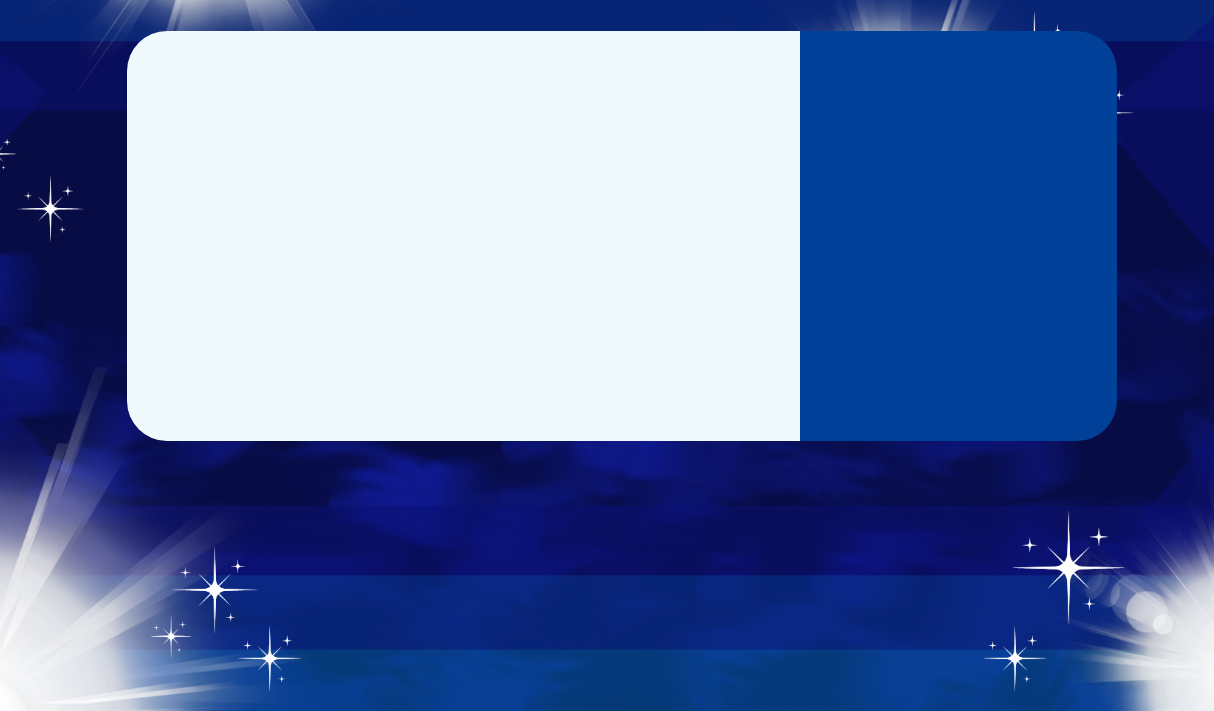
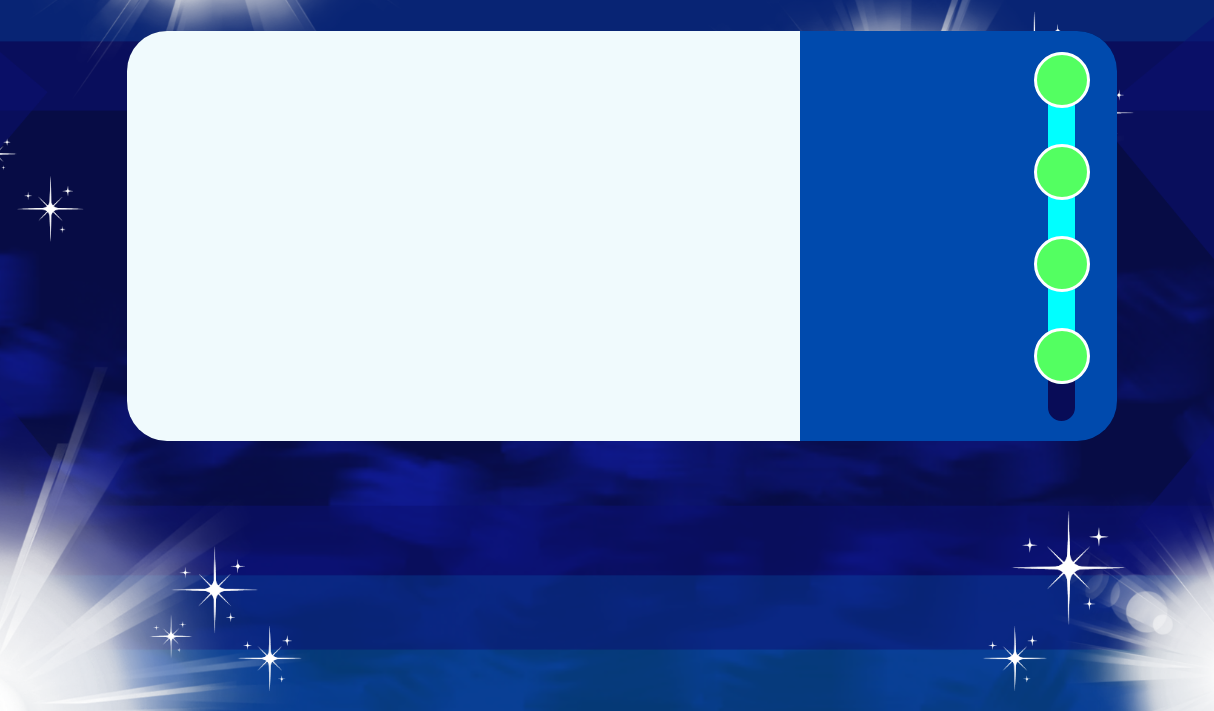
Before and after one commit to SuzanneA-lab/Study-Timer-Project, an Electron app: page checklist.html in a window 1214 px wide. Shown: the part 89-800 px from the top of the page. Drawn offline with nearby package versions, Linux system fonts and the light colour scheme.

Commit message:
Design: Started building out progress bar design

```diff
--- a/checklist.html
+++ b/checklist.html
@@ -140,13 +140,27 @@
 
             </div>
         -->
+
 <div id="centeredelements2">
             <div id ="challengesbox">
                 <div id="tasksbg">
                 <!--
                 <h1>Challenges</h1>-->
                 </div>
-                <div id="progressbarbg"></div>
+                <div id="progressbarbg">
+                    <div id="pbcontainer">
+                        <div id="pbline">
+                            <div id = "pbcirclecontainer">
+                                <div class="pbcircle" id="circle4"></div>
+                                <div class="pbcircle" id="circle3"></div>
+                                <div class="pbcircle" id="circle2"></div>
+                                <div class="pbcircle" id="circle1"></div>
+                            </div>
+
+                            <div id="pbinnerbar"></div>
+                        </div>
+                    </div>
+                </div>
             </div>
 </div>
 
--- a/style.css
+++ b/style.css
@@ -403,13 +403,75 @@ a{
 }
 
 #progressbarbg{
-    background-color: rgb(0, 64, 153);
+    background-color: #004aad;
     height: 100%;
     width: 32%;
     position: absolute;
     right:0px;
     top:0px;
     border-radius: 0px 40px 40px 0px;
+}
+
+#pbcontainer{
+    background-color: rgba(255, 255, 255, 0.);
+    height: 100%;
+    width: 35%;
+    position: absolute;
+    right: 0px;
+    top: 0px;
+    border-radius: 0px 40px 40px 0px;
+    display: flex;
+    justify-content: center;
+    align-items: center;
+}
+
+#pbline{
+    height: 90%;
+    width: 25%;
+    position: relative;
+    border-radius: 30px;
+    border-width: 10px;
+    background-color: #080c57;
+    display: flex;
+    flex-direction: column;
+    align-items: center;
+}
+
+#pbinnerbar{
+    height: 50%;
+    width: 100%;
+    position: absolute;
+    display: none;
+    justify-self: flex-end;
+    border-radius: 0px 0px 30px 30px;
+    background-color: #f0fafd;
+    bottom: 0px;
+}
+
+#pbcirclecontainer{
+    width: 100%;
+    height: 90%;
+    position: absolute;
+    background-color: aqua;
+    border-radius: 30px;
+    display: flex;
+    flex-direction: column;
+    justify-content: space-between;
+    align-items: center;
+}
+
+.pbcircle{
+    height: 50px;
+    width: 50px;
+    border-radius: 50%;
+    border-style: solid;
+    border-width: 3px;
+    border-color: white;
+    background-color: #53ff61;
+}
+
+#circle1{
+
 }
 
 #tasksbg{
```
